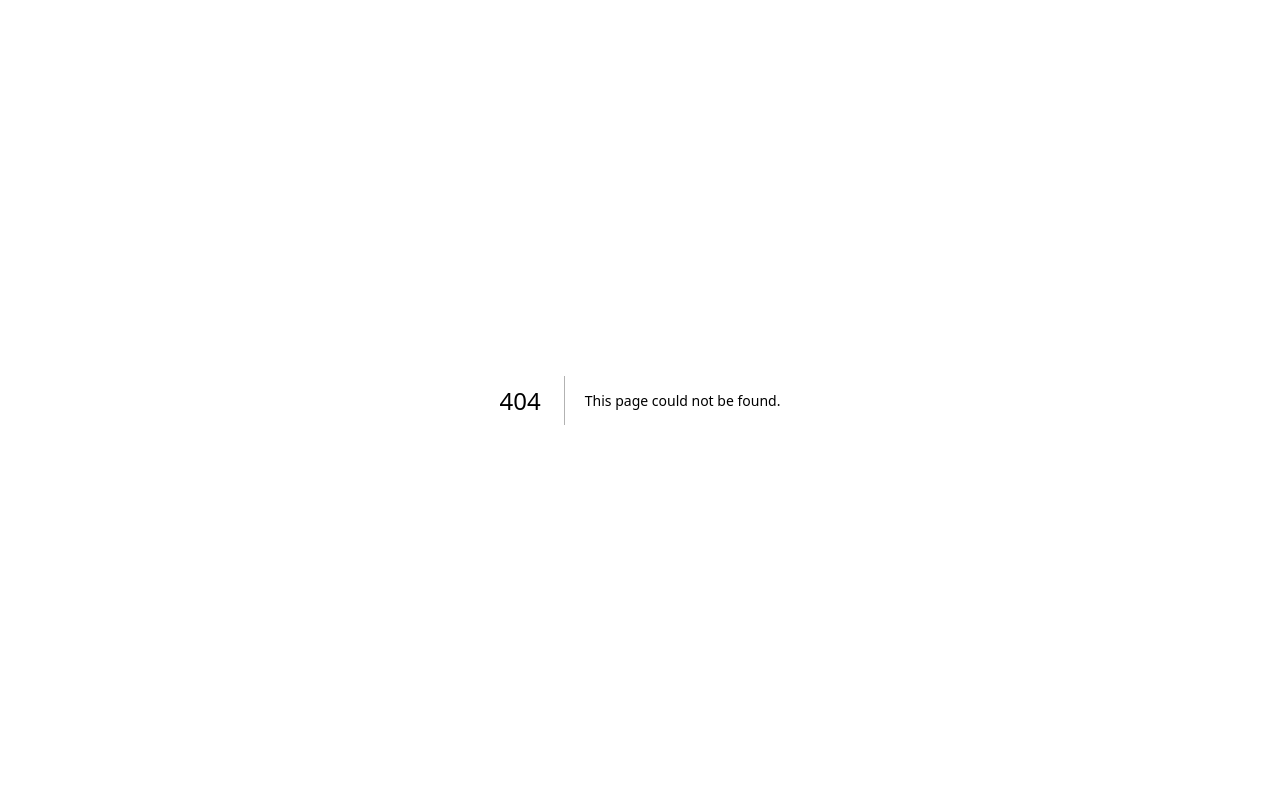
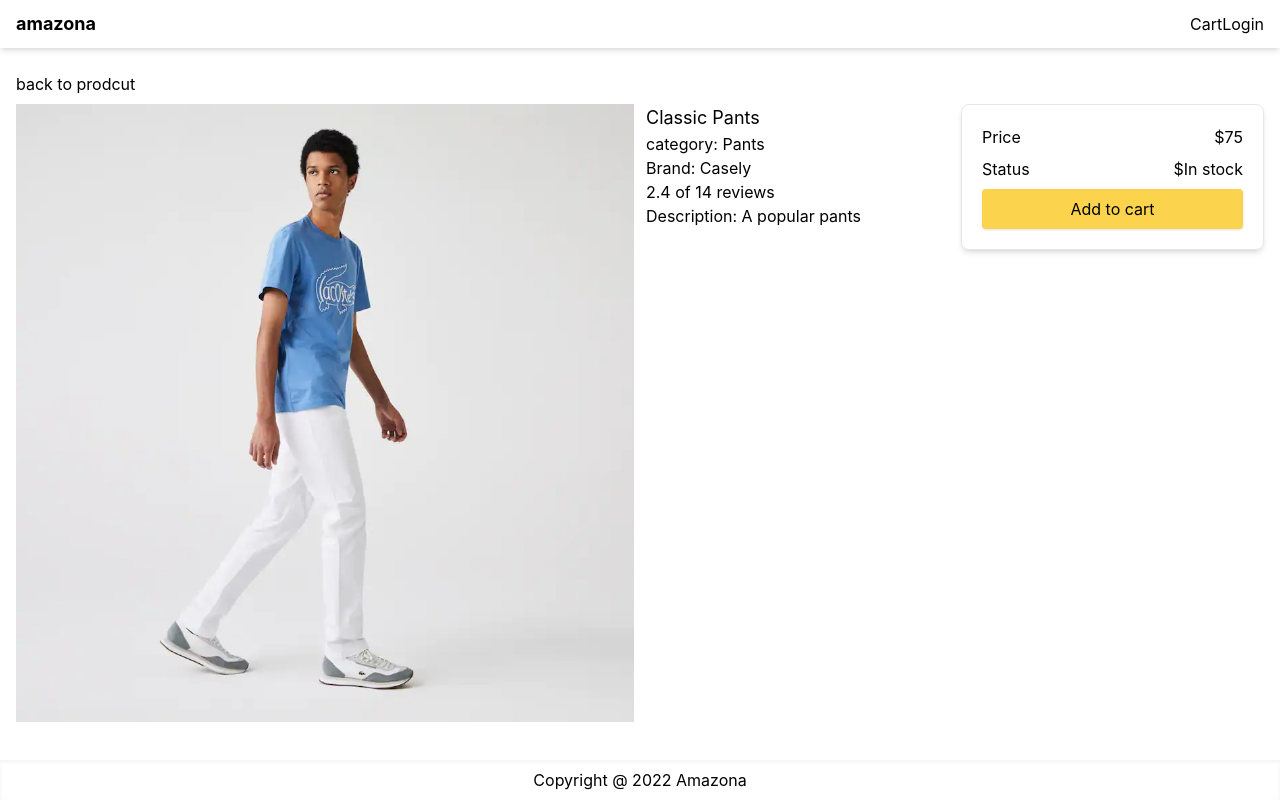
Before and after one commit to Kassmasse01/amazona, a Next.js app: page /product/classic-pants in a window 1280 px wide. Before the commit this address had no page. Built offline with nearby package versions, Linux system fonts and the light colour scheme.

Commit message:
video-07-create-product-Details-page

```diff
--- a/package.json
+++ b/package.json
@@ -17,6 +17,7 @@
     "react-dom": "18.2.0"
   },
   "devDependencies": {
+    "@types/react": "^18.0.28",
     "autoprefixer": "^10.4.13",
     "postcss": "^8.4.21",
     "tailwindcss": "^3.2.6"
--- a/pages/index.js
+++ b/pages/index.js
@@ -5,7 +5,7 @@
 export default function Home() {
   return (
    <Layout title="Home Page">
-     <div className="grid grid-cols-1 gap-4 md:grid-cols-3 lg:grid-cols-4">
+     <div className="grid grid-cols-1 gap-4 md:grid-cols-2 lg:grid-cols-4">
         {data.products.map((product) => (
           <ProductItem product={product} key={product.slug}></ProductItem>
         ))}
--- /dev/null
+++ b/pages/product/[slug].js
@@ -0,0 +1,58 @@
+import { useRouter } from 'next/router';
+import Layout from '@/components/Layout'
+import Link from 'next/link';
+import React from 'react'
+import data from '@/utils/data';
+
+export default function PrductScreen() {
+    const {query} = useRouter();
+    const {slug} = query;
+    const product = data.products.find((x) => x.slug === slug);
+    if(!product){
+        return <div>Product Not Found</div>
+    }
+
+    return (
+    <Layout title={product.name}>
+        <div className='py-2'>
+            <Link href="/">back to prodcut</Link>
+        </div>
+        <div className='grid md:grid-cols-4 md:gap-3'>
+            <div className='md:col-span-2'>
+                <img src={product.image}
+                        alt={product.name}
+                        width={640}
+                        height={640}
+                        layout="responsive"
+                    />
+            </div>
+            <div>
+                <ul>
+                    <li>
+                        <h1 className='text-lg'>{product.name}</h1>
+                    </li>
+                    <li>category: {product.category}</li>
+                    <li>Brand: {product.brand}</li>
+                    <li>
+                        {product.rating} of {product.numReviews} reviews
+                    </li>
+                    <li>Description: {product.description}</li>
+                </ul>
+            </div>
+            <div>
+                <div className='card p-5'>
+                    <div className='mb-2 flex justify-between'>
+                        <div>Price</div>
+                        <div>${product.price}</div>
+                    </div>
+                    <div className='mb-2 flex justify-between'>
+                        <div>Status</div>
+                        <div>${product.countInStock > 0 ? 'In stock' : 'Unavailable'}</div>
+                    </div>
+                    <button className='primary-button w-full'>Add to cart</button>
+                </div>
+            </div>
+        </div>
+    </Layout>
+    );
+}
```
Also changed, not shown: 2 other files (tests, documents, lock files or other folders).
